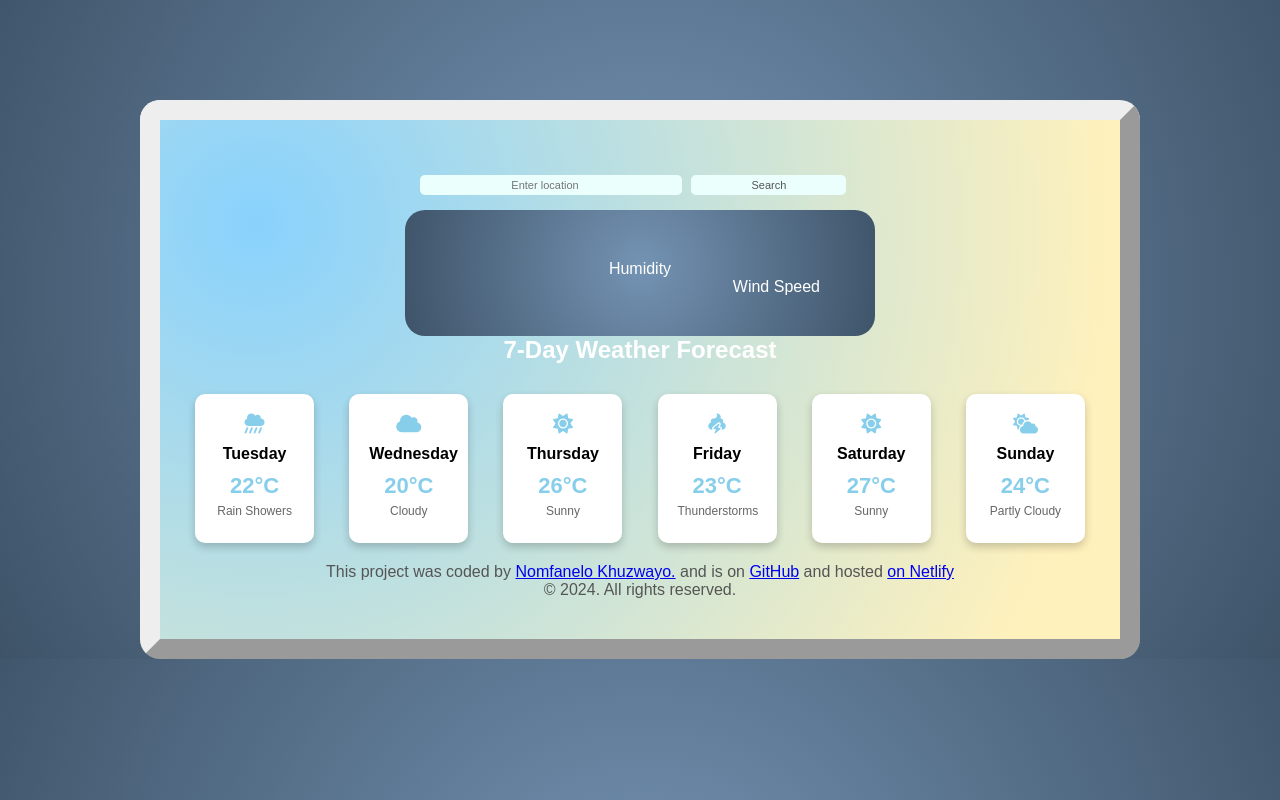
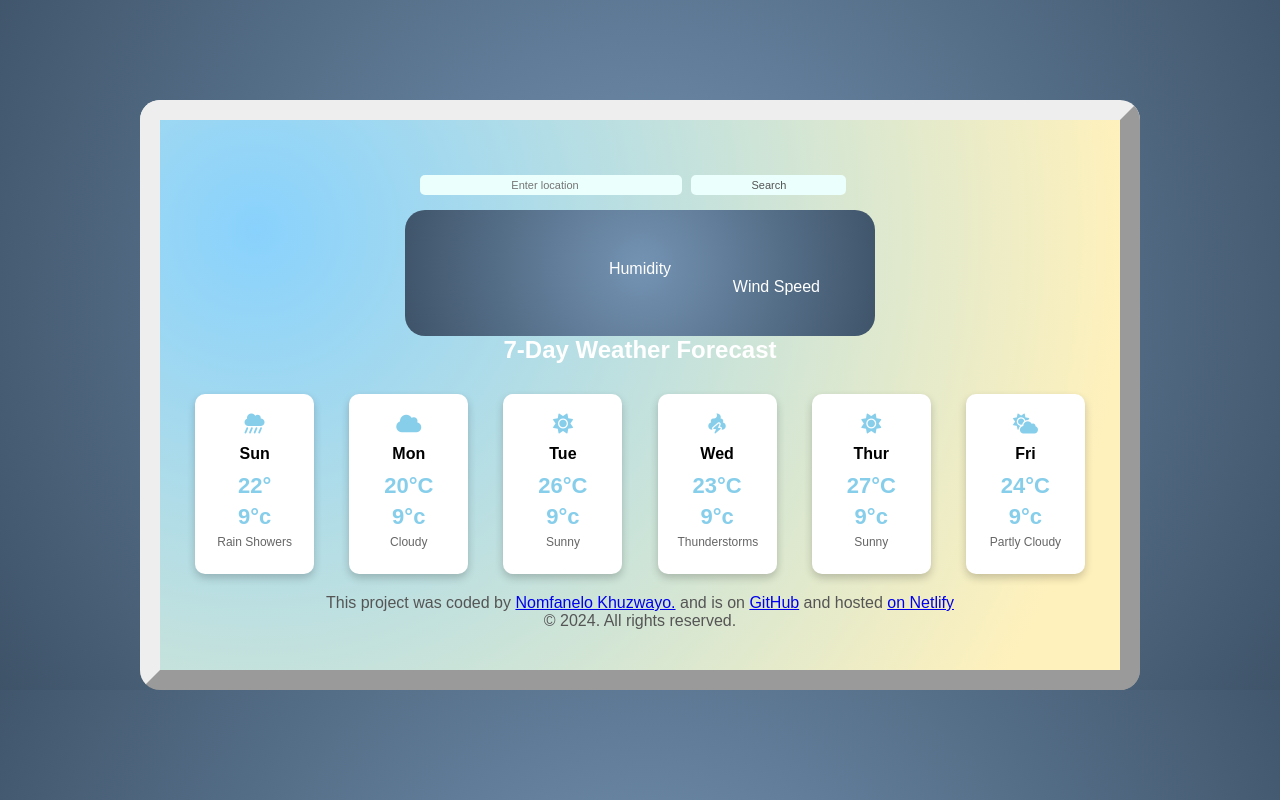
Before and after one commit to NO-MM/my-weather.app, a plain HTML site: page weather-app.html in a window 1280 px wide. Drawn offline with nearby package versions, Linux system fonts and the light colour scheme; no server answers.

Commit message:
updated the 7-day weather forecast class container 3

```diff
--- a/src/style.css
+++ b/src/style.css
@@ -148,10 +148,14 @@
         margin: 5px 0;
     }
 
-    .temperature {
+    .weather-forecast-temperatures {
         font-size: 22px;
         font-weight: bold;
         color: #87ceeb;
+    }
+
+    .weather-forecast-temperature {
+        padding:0 10px;
     }
 
     .description {
--- a/weather-app.html
+++ b/weather-app.html
@@ -31,7 +31,7 @@
 
           <div id="description">
           <div class="column1">
-              <i class="icon"></i>
+              <span id="Weather-icon"></span>
             </div>
             <p humidity: id="humidity"></p>
             <p>Humidity</p>
@@ -51,38 +51,56 @@
 
           <div class="day-card">
             <i class="fas fa-cloud-showers-heavy weather-icon"></i>
-            <h3>Tuesday</h3>
-            <p class="temperature">22°C</p>
+            <h3 class="weather-forecast-date">Sun</h3>
+            <div class="weather-forecast-temperatures">
+            <p class="weather-forecast-temperature"><strong>22°</strong></p>
+            <p class="weather-forecast-temperature">9°c</p>
+            </div>
             <p class="description">Rain Showers</p>
           </div>
           <div class="day-card">
             <i class="fas fa-cloud weather-icon"></i>
-            <h3>Wednesday</h3>
-            <p class="temperature">20°C</p>
+            <h3 class="weather-forecast-date">Mon</h3>
+            <div class="weather-forecast-temperatures">
+            <p class="weather-forecast-temperature"><strong>20°C</strong></p>
+            <p class="weather-forecast-temperature">9°c</p>
+            </div>
             <p class="description">Cloudy</p>
           </div>
           <div class="day-card">
             <i class="fas fa-sun weather-icon"></i>
-            <h3>Thursday</h3>
-            <p class="temperature">26°C</p>
+            <h3 class="weather-forecast-date">Tue</h3>
+            <div class="weather-forecast-temperatures">
+            <p class="weather-forecast-temperature"><strong>26°C</strong></p>
+            <p class="weather-forecast-temperature">9°c</p>
+            </div>
             <p class="description">Sunny</p>
           </div>
           <div class="day-card">
             <i class="fas fa-poo-storm weather-icon"></i>
-            <h3>Friday</h3>
-            <p class="temperature">23°C</p>
+            <h3 class="weather-forecast-date">Wed</h3>
+            <div class="weather-forecast-temperatures">
+            <p class="weather-forecast-temperature"><strong>23°C</strong></p>
+            <p class="weather-forecast-temperature">9°c</p>
+            </div>
             <p class="description">Thunderstorms</p>
           </div>
           <div class="day-card">
             <i class="fas fa-sun weather-icon"></i>
-            <h3>Saturday</h3>
-            <p class="temperature">27°C</p>
+            <h3 class="weather-forecast-date">Thur</h3>
+            <div class="weather-forecast-temperatures">
+            <p class="weather-forecast-temperature"><strong>27°C</strong></p>
+            <p class="weather-forecast-temperature">9°c</p>
+            </div>
             <p class="description">Sunny</p>
           </div>
           <div class="day-card">
             <i class="fas fa-cloud-sun weather-icon"></i>
-            <h3>Sunday</h3>
-            <p class="temperature">24°C</p>
+            <h3 class="weather-forecast-date">Fri</h3>
+            <div class="weather-forecast-temperatures">
+            <p class="weather-forecast-temperature"><strong>24°C</strong></p>
+           <p class="weather-forecast-temperature">9°c</p>
+            </div>
             <p class="description">Partly Cloudy</p>
           </div>
         </div>
```
